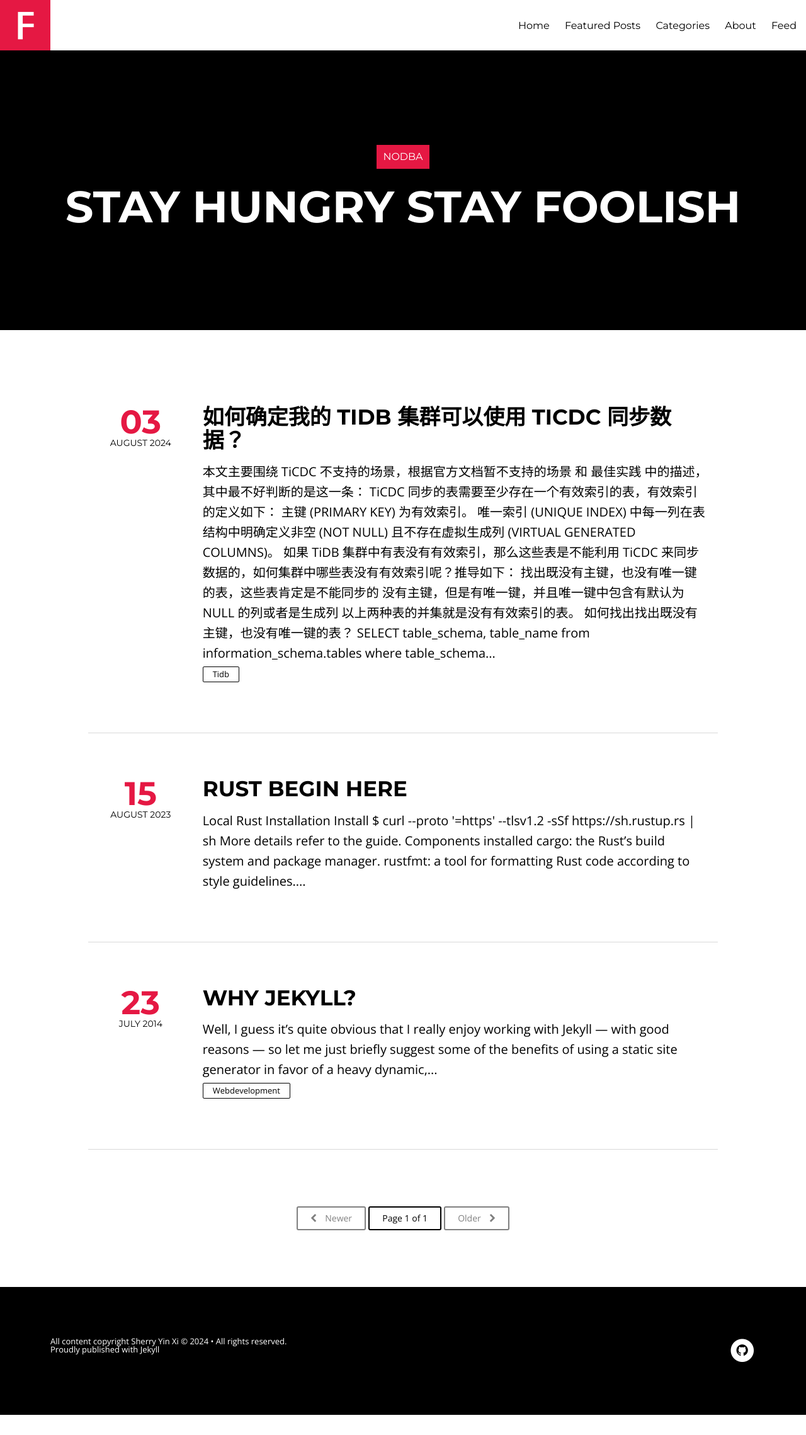
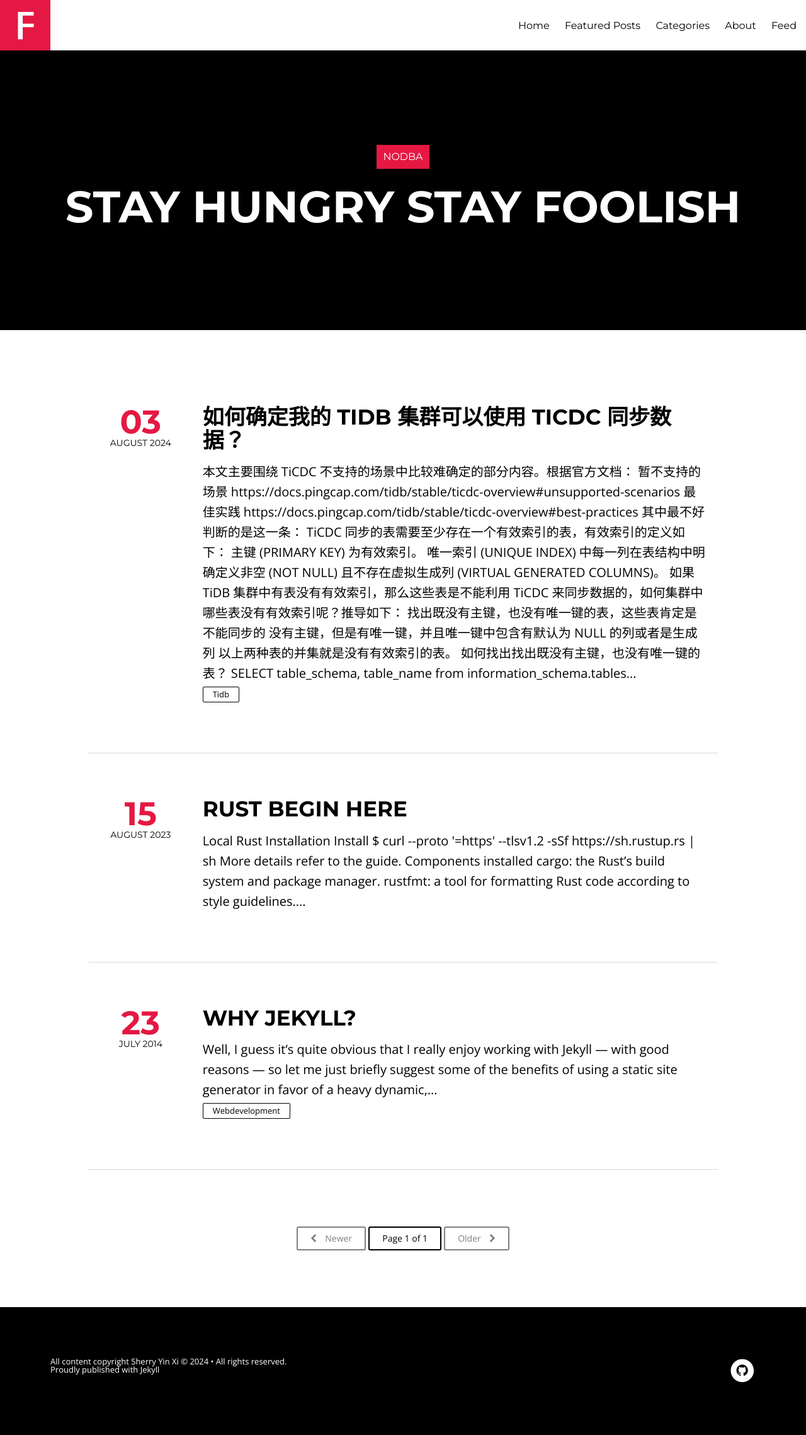
Before and after one commit to yinx0004/yinx0004.github.io, a Jekyll site: the page built from index.html, in a window 1280 px wide. Shown: the whole page at 63% size. Built offline with Jekyll 4.4.1, drawn with Linux system fonts in a browser that asks for light colours; nearby versions of some CDN libraries; the list of posts is cut into pages by our own code; before the commit the page ends 2246 px from its top, so only the background shows below that.

Commit message:
update format

````diff
--- a/_posts/2024-08-03-tidb-ticdc-applicability.md
+++ b/_posts/2024-08-03-tidb-ticdc-applicability.md
@@ -13,7 +13,11 @@
 comments: true
 featured: true
 ---
-本文主要围绕 TiCDC 不支持的场景，根据官方文档[暂不支持的场景](https://docs.pingcap.com/zh/tidb/stable/ticdc-overview#%E6%9A%82%E4%B8%8D%E6%94%AF%E6%8C%81%E7%9A%84%E5%9C%BA%E6%99%AF) 和 [最佳实践](https://docs.pingcap.com/zh/tidb/stable/ticdc-overview#%E6%9A%82%E4%B8%8D%E6%94%AF%E6%8C%81%E7%9A%84%E5%9C%BA%E6%99%AF) 中的描述，其中最不好判断的是这一条：
+本文主要围绕 TiCDC 不支持的场景中比较难确定的部分内容。根据官方文档：
+- 暂不支持的场景 https://docs.pingcap.com/tidb/stable/ticdc-overview#unsupported-scenarios
+- 最佳实践 https://docs.pingcap.com/tidb/stable/ticdc-overview#best-practices
+
+其中最不好判断的是这一条：
 >TiCDC 同步的表需要至少存在一个有效索引的表，有效索引的定义如下：
 >
 >主键 (PRIMARY KEY) 为有效索引。
@@ -27,18 +31,26 @@
 
 如何找出找出既没有主键，也没有唯一键的表？
 
-<code>SELECT table_schema, table_name from information_schema.tables where table_schema not in ('METRICS_SCHEMA','mysql','PERFORMANCE_SCHEMA','INFORMATION_SCHEMA','sys') and (table_schema,table_name) not in (select table_schema,table_name from information_schema.tidb_indexes where NON_UNIQUE=0 and table_schema not in ('METRICS_SCHEMA','mysql','PERFORMANCE_SCHEMA','INFORMATION_SCHEMA','sys')) and table_type='BASE TABLE';</code>
+```sql
+SELECT table_schema, table_name from information_schema.tables where table_schema not in ('METRICS_SCHEMA','mysql','PERFORMANCE_SCHEMA','INFORMATION_SCHEMA','sys') and (table_schema,table_name) not in (select table_schema,table_name from information_schema.tidb_indexes where NON_UNIQUE=0 and table_schema not in ('METRICS_SCHEMA','mysql','PERFORMANCE_SCHEMA','INFORMATION_SCHEMA','sys')) and table_type='BASE TABLE';
+```
 
 如何找出没有主键，但是有唯一键，并且唯一键中包含有默认为 NULL 的列或者是生成列？
 
-<code>SELECT a.table_schema, a.table_name from (select table_schema, table_name, column_name from information_schema.tidb_indexes where NON_UNIQUE=0 and KEY_NAME<>'PRIMARY' and (table_schema, table_name) not in (select table_schema, table_name from information_schema.tidb_indexes where KEY_NAME='PRIMARY') and table_schema not in ('METRICS_SCHEMA','mysql','PERFORMANCE_SCHEMA','INFORMATION_SCHEMA','sys')) a left join (select TABLE_SCHEMA,TABLE_NAME,COLUMN_NAME,IS_NULLABLE,GENERATION_EXPRESSION from information_schema.columns where table_schema not in ('METRICS_SCHEMA','mysql','PERFORMANCE_SCHEMA','INFORMATION_SCHEMA','sys')) b on a.table_schema=b.table_schema and a.table_name=b.table_name and a.column_name=b.column_name where (b.IS_NULLABLE='YES' or b.GENERATION_EXPRESSION<>'');</code>
+```sql
+SELECT a.table_schema, a.table_name from (select table_schema, table_name, column_name from information_schema.tidb_indexes where NON_UNIQUE=0 and KEY_NAME<>'PRIMARY' and (table_schema, table_name) not in (select table_schema, table_name from information_schema.tidb_indexes where KEY_NAME='PRIMARY') and table_schema not in ('METRICS_SCHEMA','mysql','PERFORMANCE_SCHEMA','INFORMATION_SCHEMA','sys')) a left join (select TABLE_SCHEMA,TABLE_NAME,COLUMN_NAME,IS_NULLABLE,GENERATION_EXPRESSION from information_schema.columns where table_schema not in ('METRICS_SCHEMA','mysql','PERFORMANCE_SCHEMA','INFORMATION_SCHEMA','sys')) b on a.table_schema=b.table_schema and a.table_name=b.table_name and a.column_name=b.column_name where (b.IS_NULLABLE='YES' or b.GENERATION_EXPRESSION<>'');
+```
 
 最后取并集如下，就是我们需要的没有有效索引的表的集合，如果以下 SQL 的查询结果为非空，则查询结果中的表不能使用 TiCDC 来同步数据：
 
-<code>SELECT table_schema, table_name from information_schema.tables where table_schema not in ('METRICS_SCHEMA','mysql','PERFORMANCE_SCHEMA','INFORMATION_SCHEMA','sys') and (table_schema,table_name) not in (select table_schema,table_name from information_schema.tidb_indexes where NON_UNIQUE=0 and table_schema not in ('METRICS_SCHEMA','mysql','PERFORMANCE_SCHEMA','INFORMATION_SCHEMA','sys')) and table_type='BASE TABLE'
+```sql
+SELECT table_schema, table_name from information_schema.tables where table_schema not in ('METRICS_SCHEMA','mysql','PERFORMANCE_SCHEMA','INFORMATION_SCHEMA','sys') and (table_schema,table_name) not in (select table_schema,table_name from information_schema.tidb_indexes where NON_UNIQUE=0 and table_schema not in ('METRICS_SCHEMA','mysql','PERFORMANCE_SCHEMA','INFORMATION_SCHEMA','sys')) and table_type='BASE TABLE'
 union all
-SELECT a.table_schema, a.table_name from (select table_schema, table_name, column_name from information_schema.tidb_indexes where NON_UNIQUE=0 and KEY_NAME<>'PRIMARY' and (table_schema, table_name) not in (select table_schema, table_name from information_schema.tidb_indexes where KEY_NAME='PRIMARY') and table_schema not in ('METRICS_SCHEMA','mysql','PERFORMANCE_SCHEMA','INFORMATION_SCHEMA','sys')) a left join (select TABLE_SCHEMA,TABLE_NAME,COLUMN_NAME,IS_NULLABLE,GENERATION_EXPRESSION from information_schema.columns where table_schema not in ('METRICS_SCHEMA','mysql','PERFORMANCE_SCHEMA','INFORMATION_SCHEMA','sys')) b on a.table_schema=b.table_schema and a.table_name=b.table_name and a.column_name=b.column_name where (b.IS_NULLABLE='YES' or b.GENERATION_EXPRESSION<>'');</code>
+SELECT a.table_schema, a.table_name from (select table_schema, table_name, column_name from information_schema.tidb_indexes where NON_UNIQUE=0 and KEY_NAME<>'PRIMARY' and (table_schema, table_name) not in (select table_schema, table_name from information_schema.tidb_indexes where KEY_NAME='PRIMARY') and table_schema not in ('METRICS_SCHEMA','mysql','PERFORMANCE_SCHEMA','INFORMATION_SCHEMA','sys')) a left join (select TABLE_SCHEMA,TABLE_NAME,COLUMN_NAME,IS_NULLABLE,GENERATION_EXPRESSION from information_schema.columns where table_schema not in ('METRICS_SCHEMA','mysql','PERFORMANCE_SCHEMA','INFORMATION_SCHEMA','sys')) b on a.table_schema=b.table_schema and a.table_name=b.table_name and a.column_name=b.column_name where (b.IS_NULLABLE='YES' or b.GENERATION_EXPRESSION<>'');
+```
 
 另外还有一个关于不支持 SEQUENCE 相关操作的限制，找出集群中是否使用了 SEQUENCE 是很简单的，SQL 如下，如果查询结果为非空，则说明使用了 SEQUENCE：
 
-<code>SELECT TABLE_SCHEMA,TABLE_NAME,TABLE_TYPE from information_schema.tables where TABLE_TYPE='SEQUENCE';</code>
+```sql
+SELECT table_schema, table_name, table_type from information_schema.tables where table_type='SEQUENCE';
+```
--- a/assets/css/post.css
+++ b/assets/css/post.css
@@ -537,6 +537,12 @@
   font-size: 0.9375rem;
   line-height: 1.2; }
 
+pre code,  /* stackoverflow */
+.md:not(.use-csslab) pre code
+ {
+  white-space: pre-wrap;
+}
+
 iframe {
   border: 0; }
 
````
